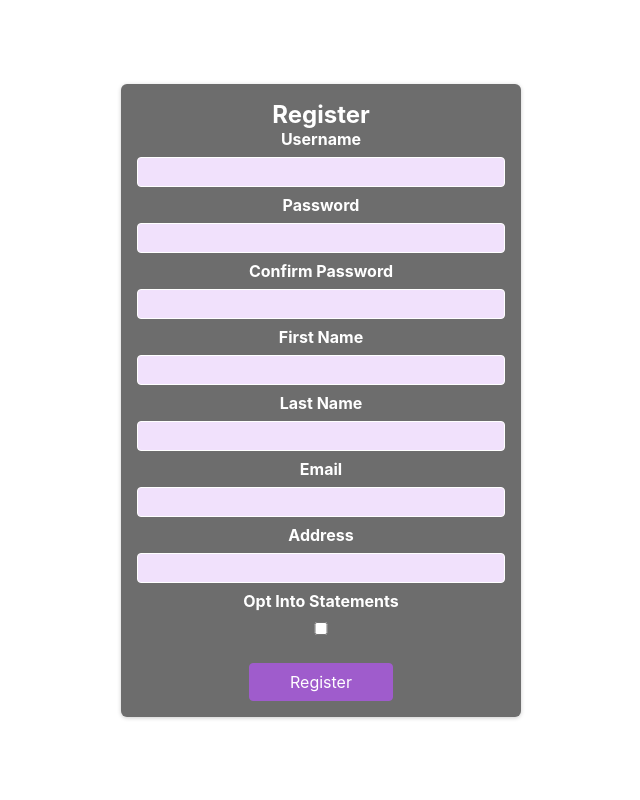
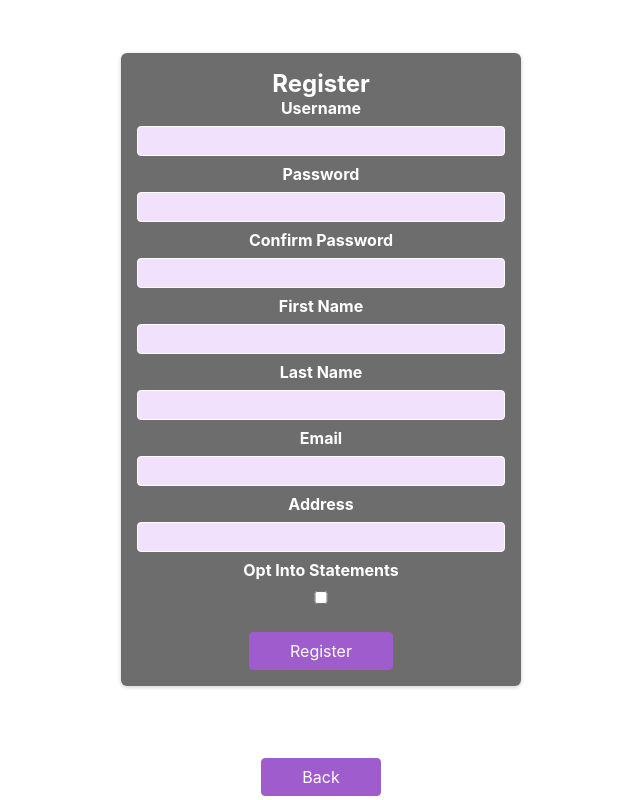
Before and after one commit to ernestlim8/tt__24, a React (Create React App) app in the folder client/: page /register in a window 1280 px wide. Shown: the whole page, without its empty margins (319-959 px from the left). Built offline with nearby package versions, Linux system fonts and the light colour scheme.

Commit message:
Add back button to registration form

```diff
--- /dev/null
+++ b/client/src/components/BackButton.js
@@ -0,0 +1,13 @@
+import { useNavigate } from "react-router-dom"
+import classes from "./Form.module.css";
+
+export const BackButton = () => {
+
+    const navigate = useNavigate();
+
+    return (
+        <div className={classes.actions}>
+            <button onClick={() => navigate(-1)}>Back</button>
+        </div>
+    );
+}
--- a/client/src/pages/Register.js
+++ b/client/src/pages/Register.js
@@ -1,11 +1,12 @@
 import RegisterPage from "../components/RegisterPage";
-import { Link } from "react-router-dom";
 import { FormContainer } from "../components/FormContainer";
+import { BackButton } from '../components/BackButton'
 
 function Register() {
   return (
     <FormContainer>
       <RegisterPage />
+      <BackButton/>
     </FormContainer>
   );
 }
```
